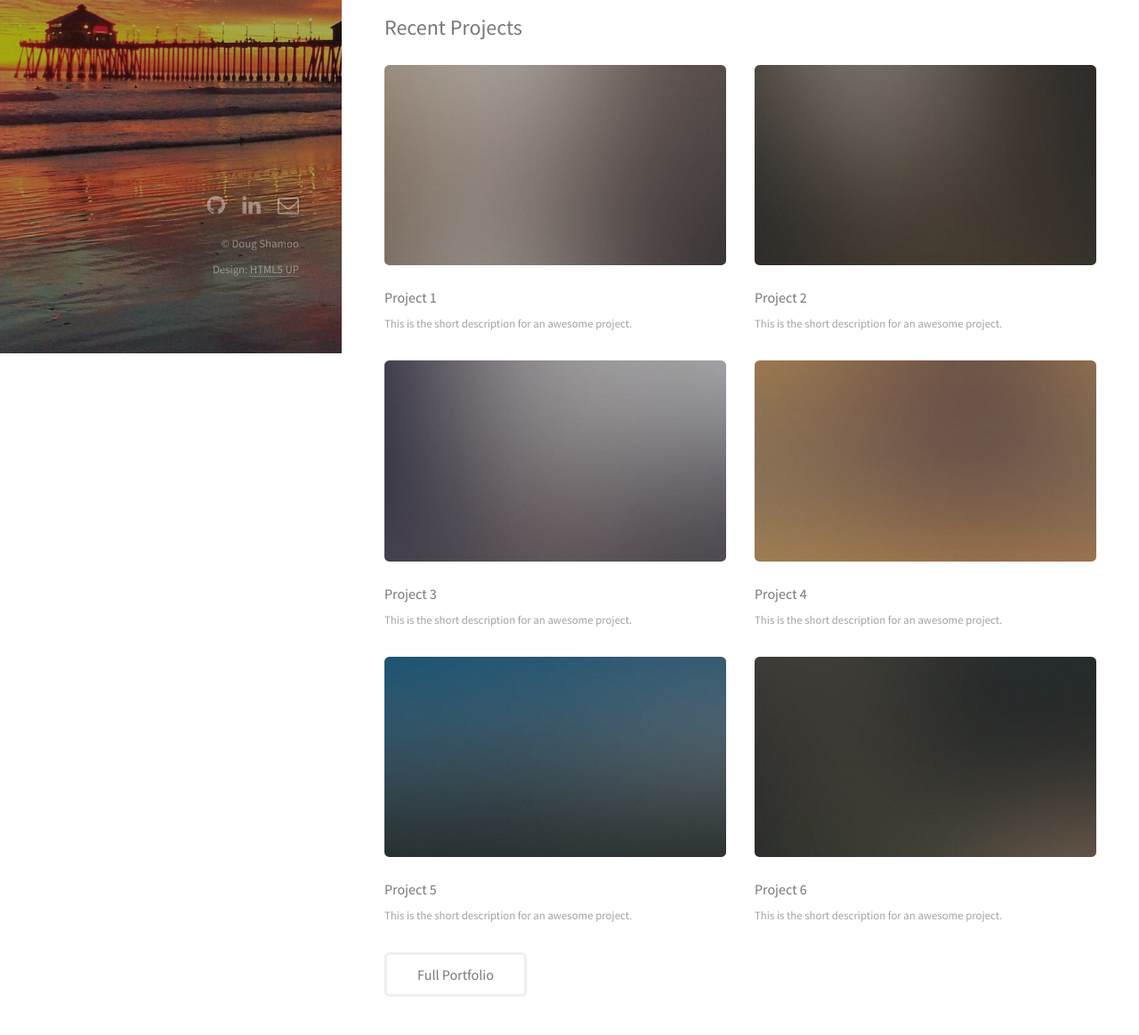
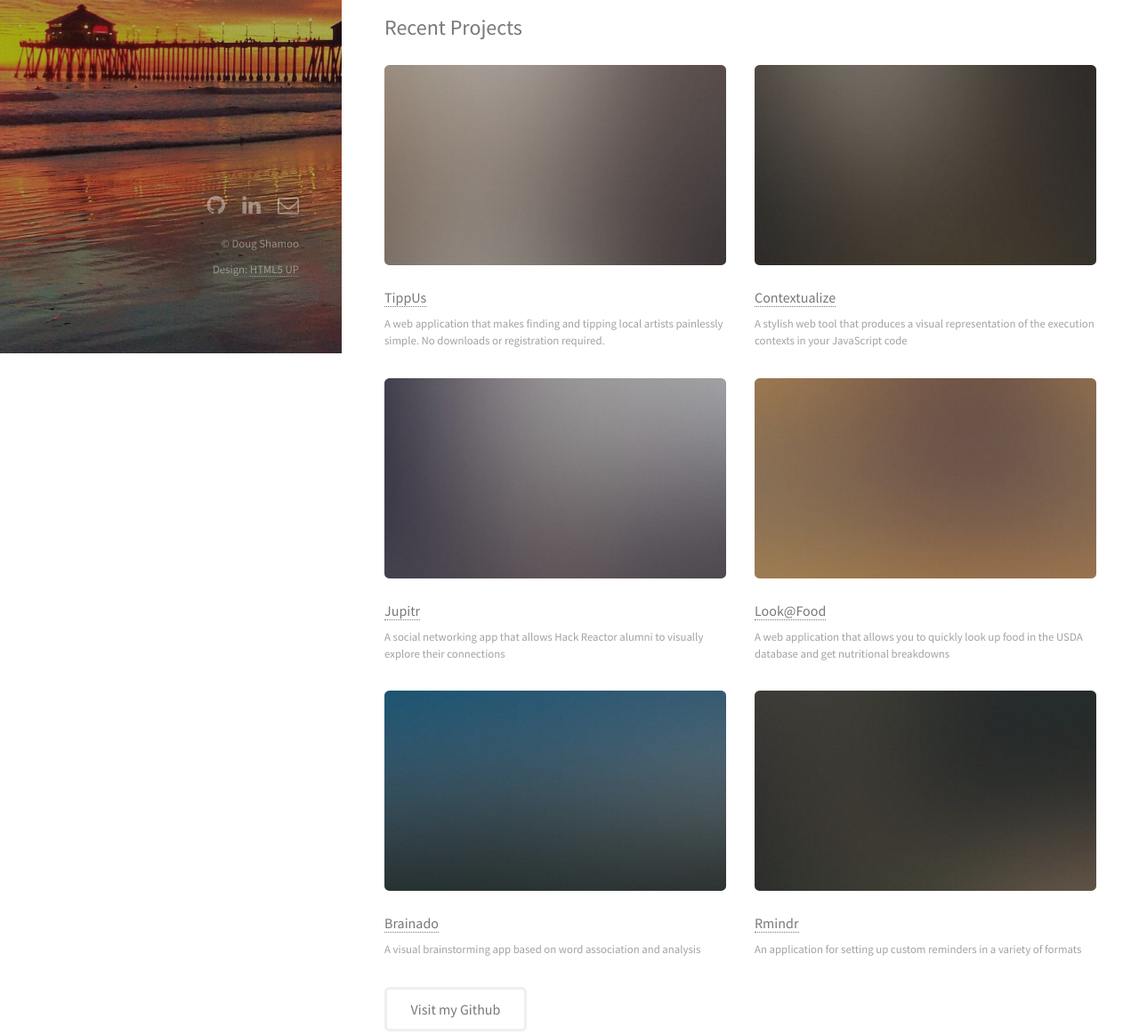
Before and after one commit to dougshamoo/me, a plain HTML site: page index.html in a window 1280 px wide. Shown: the part 403-1566 px from the top of the page at 89% size. Drawn offline with Linux system fonts and the light colour scheme.

Commit message:
Update project descriptions and names, contact description

```diff
--- a/index.html
+++ b/index.html
@@ -45,44 +45,44 @@
 						<div class="row">
 							<article class="6u 12u$(xsmall) work-item">
 								<a href="images/fulls/01.jpg" class="image fit thumb"><img src="images/thumbs/01.jpg" alt="" /></a>
-								<h3>Project 1</h3>
-								<p>This is the short description for an awesome project.</p>
+								<h3><a href="http://tipp-us.github.io">TippUs</a></h3>
+								<p>A web application that makes finding and tipping local artists painlessly simple. No downloads or registration required.</p>
 							</article>
 							<article class="6u$ 12u$(xsmall) work-item">
 								<a href="images/fulls/02.jpg" class="image fit thumb"><img src="images/thumbs/02.jpg" alt="" /></a>
-								<h3>Project 2</h3>
-								<p>This is the short description for an awesome project.</p>
+								<h3><a href="http://contextualize.herokuapp.com">Contextualize</a></h3>
+								<p>A stylish web tool that produces a visual representation of the execution contexts in your JavaScript code</p>
 							</article>
 							<article class="6u 12u$(xsmall) work-item">
 								<a href="images/fulls/03.jpg" class="image fit thumb"><img src="images/thumbs/03.jpg" alt="" /></a>
-								<h3>Project 3</h3>
-								<p>This is the short description for an awesome project.</p>
+								<h3><a href="http://github.com/hackinghera/jupitr">Jupitr</a></h3>
+								<p>A social networking app that allows Hack Reactor alumni to visually explore their connections</p>
 							</article>
 							<article class="6u$ 12u$(xsmall) work-item">
 								<a href="images/fulls/04.jpg" class="image fit thumb"><img src="images/thumbs/04.jpg" alt="" /></a>
-								<h3>Project 4</h3>
-								<p>This is the short description for an awesome project.</p>
+								<h3><a href="http://look-at-food.herokuapp.com">Look@Food</a></h3>
+								<p>A web application that allows you to quickly look up food in the USDA database and get nutritional breakdowns</p>
 							</article>
 							<article class="6u 12u$(xsmall) work-item">
 								<a href="images/fulls/05.jpg" class="image fit thumb"><img src="images/thumbs/05.jpg" alt="" /></a>
-								<h3>Project 5</h3>
-								<p>This is the short description for an awesome project.</p>
+								<h3><a href="http://brainado.herokuapp.com">Brainado</a></h3>
+								<p>A visual brainstorming app based on word association and analysis</p>
 							</article>
 							<article class="6u$ 12u$(xsmall) work-item">
 								<a href="images/fulls/06.jpg" class="image fit thumb"><img src="images/thumbs/06.jpg" alt="" /></a>
-								<h3>Project 6</h3>
-								<p>This is the short description for an awesome project.</p>
+								<h3><a href="http://rmindr.herokuapp.com">Rmindr</a></h3>
+								<p>An application for setting up custom reminders in a variety of formats</p>
 							</article>
 						</div>
 						<ul class="actions">
-							<li><a href="#" class="button">Full Portfolio</a></li>
+							<li><a href="http://github.com/dougshamoo" class="button">Visit my Github</a></li>
 						</ul>
 					</section>
 
 				<!-- Three -->
 					<section id="three">
 						<h2>Get In Touch</h2>
-						<p>Accumsan pellentesque commodo blandit enim arcu non at amet id arcu magna. Accumsan orci faucibus id eu lorem semper nunc nisi lorem vulputate lorem neque lorem ipsum dolor.</p>
+						<p>Want to talk about opportunities? Discuss cat-related memes on Reddit? Just want to say hello? Drop me a line using one of the following methods.</p>
 						<div class="row">
 							<div class="8u 12u$(small)">
 								<form method="post" action="http://formspree.io/doug.shamoo@gmail.com">
```
